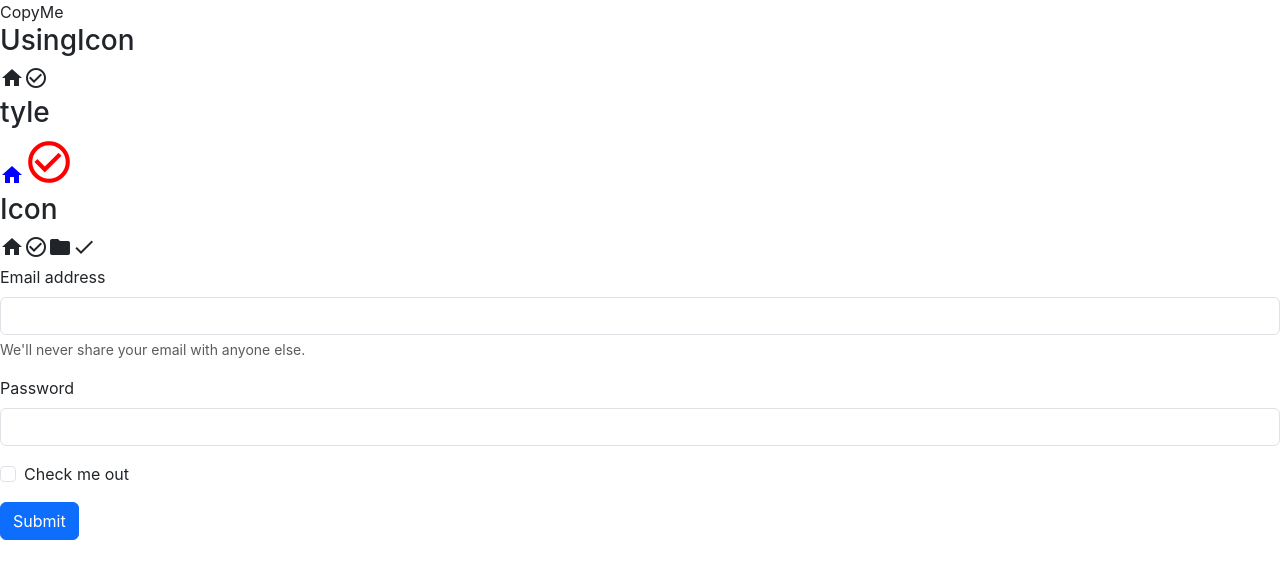
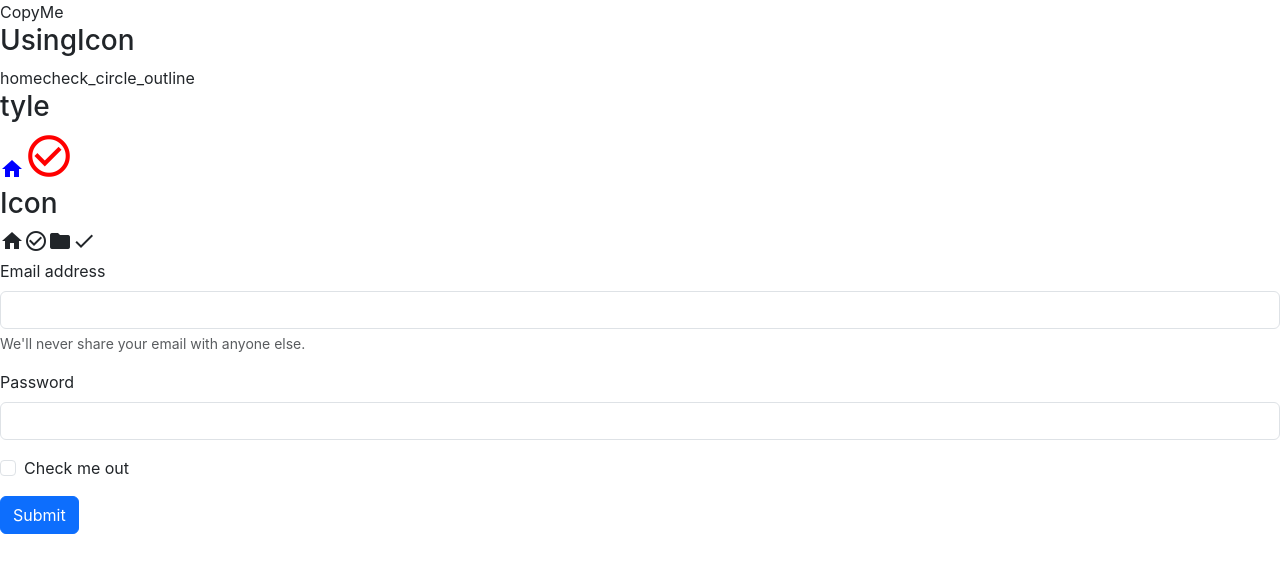
Before and after one commit to songhee23/do_it_react_ch03_1, a React (Create React App) app: page / in a window 1280 px wide. Shown: the top 578 px of the page. Built offline with nearby package versions, Linux system fonts and the light colour scheme.

Commit message:
Icon 컴포넌트 (속성) 개선

```diff
--- a/src/components/Icon.tsx
+++ b/src/components/Icon.tsx
@@ -5,6 +5,6 @@ export type IconProps = {
     style?: CSSProperties
 }
 
-export const Icon: FC<IconProps> = ({name, style}) => {
-    return <span className="material-icons" style={style}>{name}</span>
+export const Icon: FC<IconProps> = ({name, ...props}) => {
+    return <span {...props}>{name}</span>
 }
```
